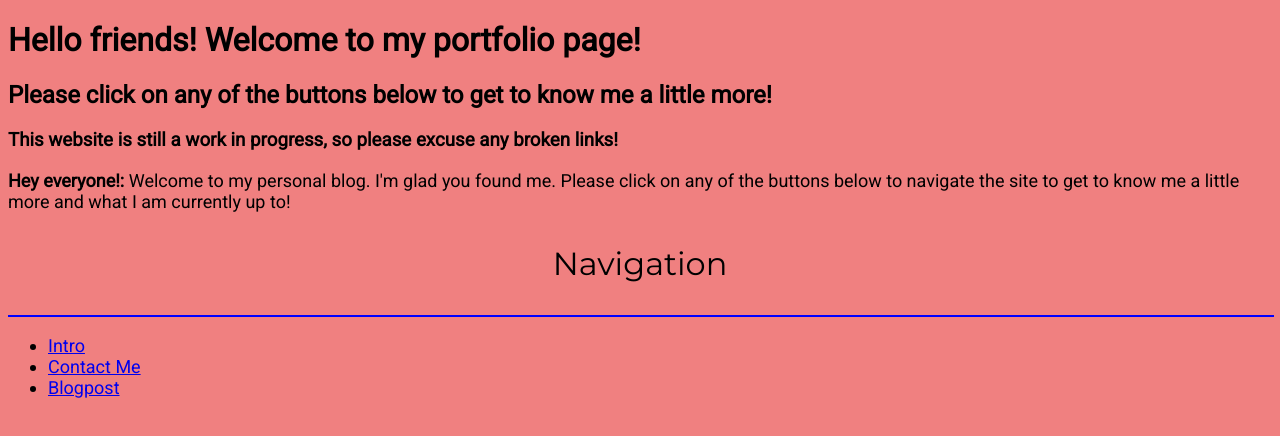
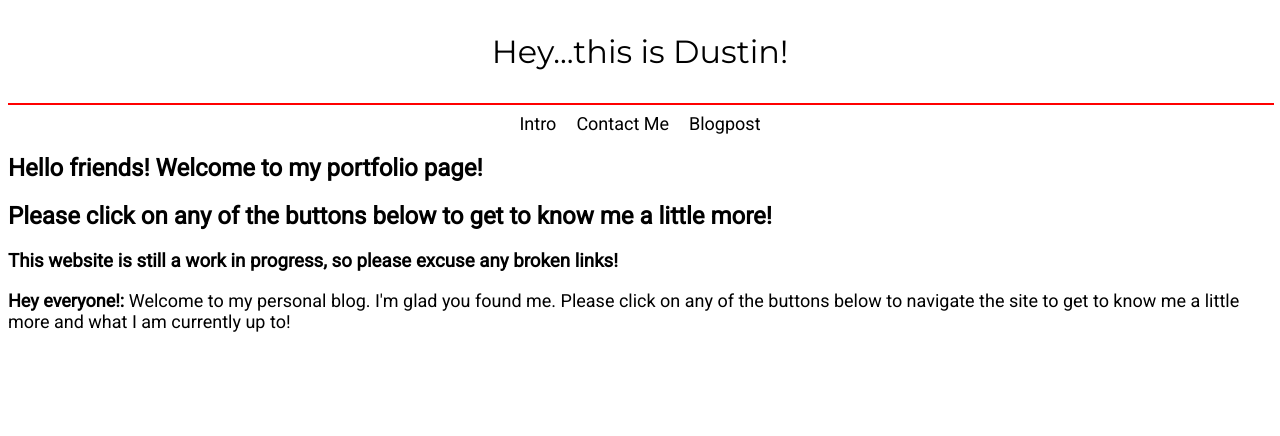
Before and after one commit to dustinle721/Dustin-s-portfolio, a plain HTML site: page index.html in a window 1280 px wide. Drawn offline with Linux system fonts and the light colour scheme.

Commit message:
Update index.html

```diff
--- a/index.html
+++ b/index.html
@@ -4,10 +4,6 @@
 <meta charset="utf-8">
 <title>Dustin's Portfolio</title> <!--Displays this title in the tab-->
 
-<h1>Hello friends! Welcome to my portfolio page!</h1>
-
-<h2> Please click on any of the buttons below to get to know me a little more!</h2>
-	<h3> This website is still a work in progress, so please excuse any broken links! </h3>
 
 <style type="text/css">
 .heading1 {
@@ -31,6 +27,32 @@
 .coding1 {
 	font-family: 'Cutive Mono', monospace;
 	font-size: medium;
+
+</style>
+<style>
+.container {
+  display: flex;
+  justify-content: center; /* Centers the navigation horizontally */
+  align-items: center;    /* Centers the items vertically (optional) */
+}
+
+.navigation {
+  list-style-type: none; /* Removes bullets */
+  padding: 0;
+  margin: 0;
+  display: flex;         /* Makes the list horizontal */
+  gap: 20px;             /* Adds space between the items */
+}
+
+.navigation li a {
+  text-decoration: none; /* Removes underline from links */
+  color: black;          /* Sets the link color */
+  font-family: 'Roboto', sans-serif;
+  font-size: large;
+}
+
+.navigation li a:hover {
+  color: blue;           /* Changes color on hover (optional) */
 }
 
 
@@ -49,18 +71,23 @@ body {
 
 </style>
 </head>
-<body style="background-color:lightcoral;">
+<body style="background-color:lightred;">
+
+  <p class="heading1">Hey...this is Dustin!</p>
+<hr color="red" width="100%" size=2px>
+<div class="container">
+  <ul class="navigation">
+    <li><a href="aboutme.html">Intro</a></li>
+    <li><a href="contact.html">Contact Me</a></li>
+    <li><a href="blog.html">Blogpost</a></li>
+  </ul>
+</div>
+
+<h2>Hello friends! Welcome to my portfolio page!</h2>
+
+<h2> Please click on any of the buttons below to get to know me a little more!</h2>
+	<h3> This website is still a work in progress, so please excuse any broken links! </h3>
 <p class="heading2">
 	<strong>Hey everyone!:</strong> Welcome to my personal blog. I'm glad you found me. Please click on any of the buttons
   below to navigate the site to get to know me a little more and what I am currently up to!
 </p>
-
-  <p class="heading1">Navigation</p>
-<hr color="blue" width="100%" size=2px>
-<div class="container">
-  <ul class="body1">
-	<li><a href="aboutme.html">Intro</a></li>
-	<li><a href="contact.html">Contact Me</a></li>
-	  	<li><a href="blog.html">Blogpost</a></li>
-
-</ul>
```
